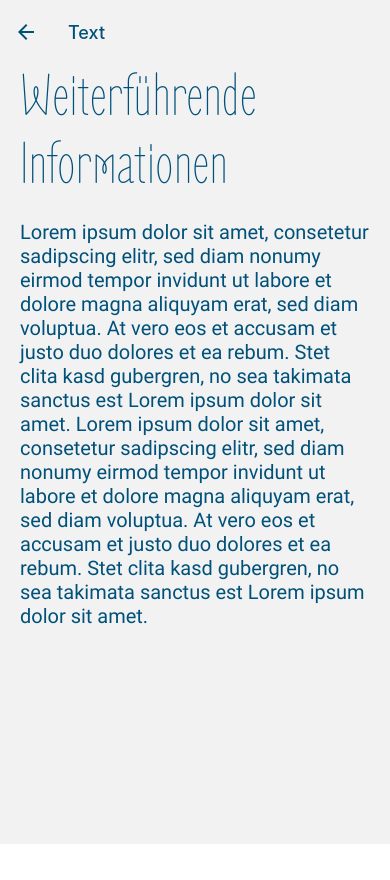
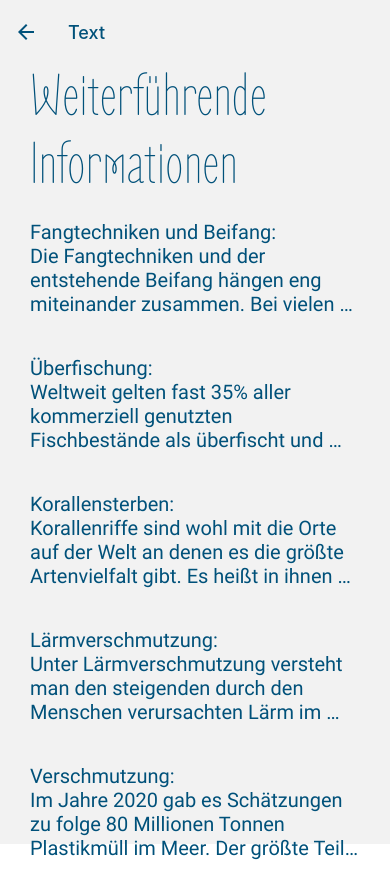
Before and after one commit to KHomuth/its-mosy-quiz, a React Native app: screen /Text in a window 390 px wide. Before the commit the page ends 844 px from the top, so only its background shows below. Built offline with nearby package versions, Linux system fonts and the light colour scheme.

Commit message:
Import Zusatztexte + kürzen

```diff
--- a/assets/styles/Styles.js
+++ b/assets/styles/Styles.js
@@ -21,13 +21,15 @@ const styles = StyleSheet.create({
         fontFamily: 'ZenLoop',
         fontSize: 60,
         color: '#00517A',
-        marginLeft: 20,
+        marginLeft: 30,
       },
       text: {
         fontFamily: 'Roboto',
         fontSize: 20,
         color: '#00517A',
         margin: 20,
+        marginLeft: 30,
+        marginRight: 30,
       },
       button: {
         backgroundColor: '#00517A',
--- a/components/TextPage.js
+++ b/components/TextPage.js
@@ -1,9 +1,10 @@
 import * as React from "react";
 import { Text, View } from "react-native";
+import Questions from "../Questions.json";
 import { useFonts } from "expo-font";
 import styles from "../assets/styles/Styles";
 
-export default function TextPage({ navigation }) {
+export default function TextPage({  navigation }) {
     const [loaded] = useFonts({
       Roboto: require('../assets/fonts/Roboto/Roboto-Regular.ttf'),
       ZenLoop: require('../assets/fonts/Zen_Loop/ZenLoop-Regular.ttf'),
@@ -16,8 +17,12 @@ export default function TextPage({ navigation }) {
     return (
         <View style={styles.textContainer}>
           <Text style={styles.titleText}>Weiterführende Informationen</Text>
-          <Text style={[styles.text, styles.textCenter]}>Lorem ipsum dolor sit amet, consetetur sadipscing elitr, sed diam nonumy eirmod tempor invidunt ut labore et dolore magna aliquyam erat, sed diam voluptua. At vero eos et accusam et justo duo dolores et ea rebum. Stet clita kasd gubergren, no sea takimata sanctus est Lorem ipsum dolor sit amet. Lorem ipsum dolor sit amet, consetetur sadipscing elitr, sed diam nonumy eirmod tempor invidunt ut labore et dolore magna aliquyam erat, sed diam voluptua. At vero eos et accusam et justo duo dolores et ea rebum. Stet clita kasd gubergren, no sea takimata sanctus est Lorem ipsum dolor sit amet.</Text>
-        </View>
+          <Text style={[styles.text, styles.textCenter]} numberOfLines={4}>{Questions.Fragen[0].Zusatztext}</Text>
+          <Text style={[styles.text, styles.textCenter]} numberOfLines={4}>{Questions.Fragen[1].Zusatztext}</Text>
+          <Text style={[styles.text, styles.textCenter]} numberOfLines={4}>{Questions.Fragen[2].Zusatztext}</Text>
+          <Text style={[styles.text, styles.textCenter]} numberOfLines={4}>{Questions.Fragen[3].Zusatztext}</Text>
+          <Text style={[styles.text, styles.textCenter]} numberOfLines={4}>{Questions.Fragen[4].Zusatztext}</Text>
+          </View>
       );
 
 
```
